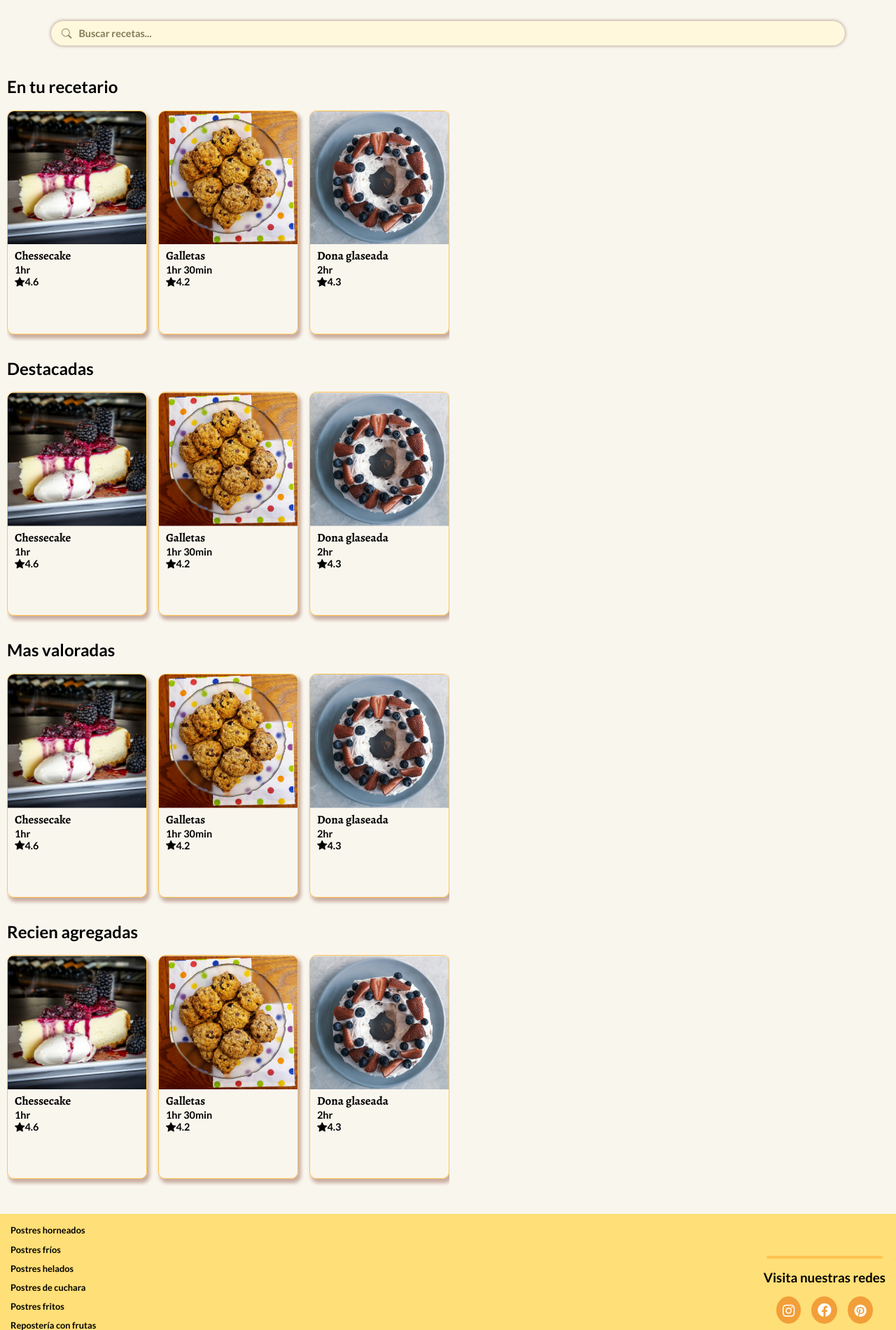
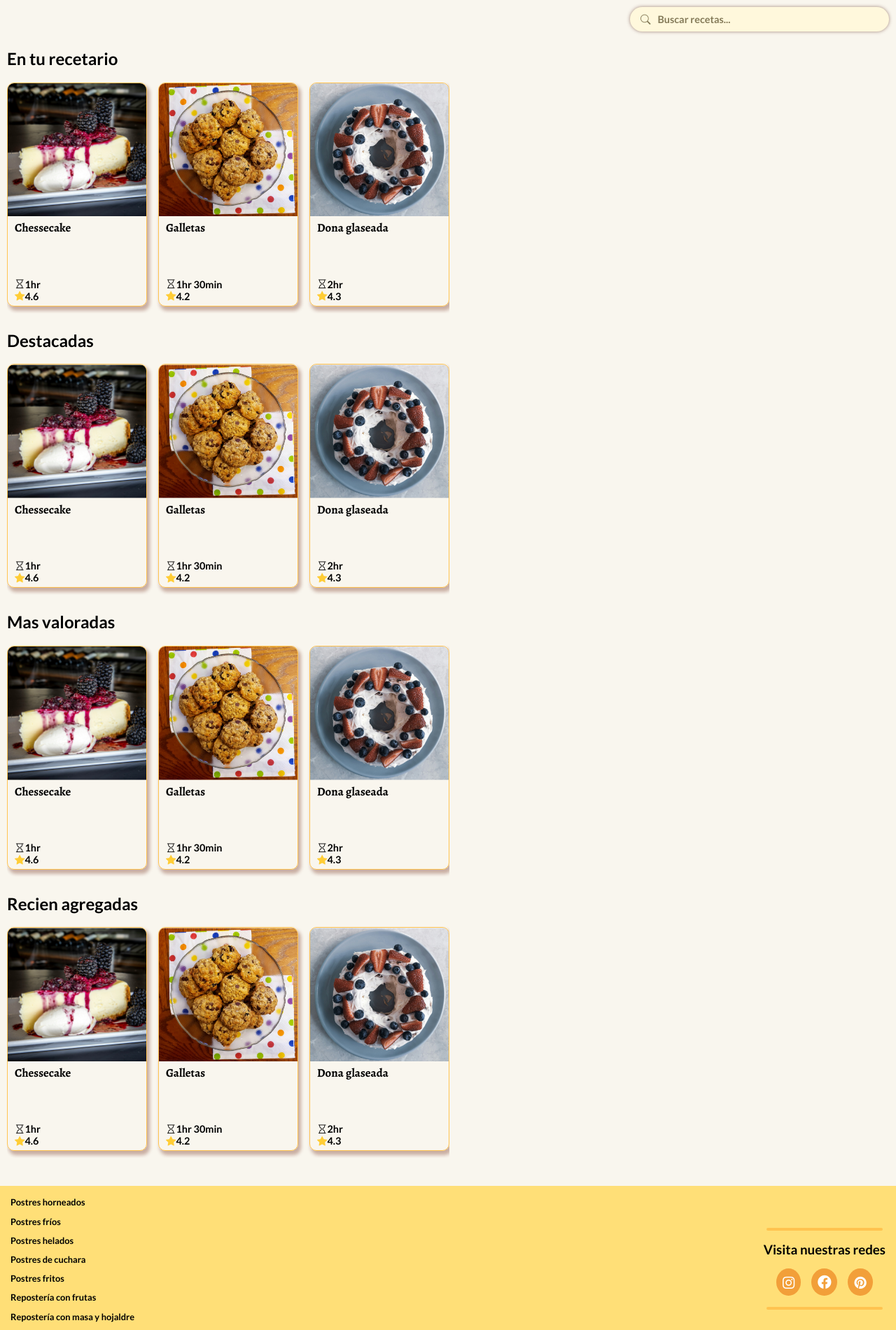
Before and after one commit to Atzel9/Vainilla, a PHP site: page / in a window 1280 px wide. Shown: the part 114-2015 px from the top of the page at 70% size. Run offline with PHP 8.4, Linux system fonts and the light colour scheme.

Commit message:
-Ajustes Pequeños
-Un poco de cambios en la barra de busqueda del index.
-Espaciado entre el título de las tarjetas con tiempo y las estrellas.

```diff
--- a/css/styles_index.css
+++ b/css/styles_index.css
@@ -1,9 +1,10 @@
 .div-buscar {
-    margin: 20px auto;
+    margin-left: auto;
+    margin-right: 0;
     display: flex;
     align-items: center;
     height: 35px;
-    width: 90%;
+    width: 95%;
     background-color: var(--cornsilk);
     border-radius: 25px;
     box-shadow: 0px 0px 5px 0px rgba(76,21,0,0.5);
@@ -67,9 +68,21 @@
     object-fit: cover;
 }
 .card .texto {
+    display: flex;
+    flex-direction: column;
+    justify-content: space-between;
+    height: 40%;
     text-align: left;
     padding: 5px 10px;
 }
 .card .texto h3 {
     font-family: var(--alegraya);
 }
+.card .texto div .star {
+    color: var(--color_sec);
+}
+@media screen and (min-width:410px) {
+    .div-buscar {
+        width: 370px;
+    }
+}
--- a/index.html
+++ b/index.html
@@ -62,8 +62,10 @@
                         </div>
                         <div class="texto">
                             <div><h3>Chessecake</h3></div>
-                            <div>1hr</div>
-                            <div><i class="bi bi-star-fill"></i>4.6</div>
+                            <div>
+                                <div><i class="bi bi-hourglass"></i>1hr</div>
+                                <div><i class="bi bi-star-fill star"></i>4.6</div>
+                            </div>
                         </div>
                     </a>
                 </li>
@@ -74,8 +76,10 @@
                         </div>
                         <div class="texto">
                             <div><h3>Galletas</h3></div>
-                            <div>1hr 30min</div>
-                            <div><i class="bi bi-star-fill"></i>4.2</div>
+                            <div>
+                                <div><i class="bi bi-hourglass"></i>1hr 30min</div>
+                                <div><i class="bi bi-star-fill star"></i>4.2</div>
+                            </div>
                         </div>
                     </a>
                 </li>
@@ -86,8 +90,10 @@
                         </div>
                         <div class="texto">
                             <div><h3>Dona glaseada</h3></div>
-                            <div>2hr</div>
-                            <div><i class="bi bi-star-fill"></i>4.3</div>
+                            <div>
+                                <div><i class="bi bi-hourglass"></i>2hr</div>
+                                <div><i class="bi bi-star-fill star"></i>4.3</div>
+                            </div>
                         </div>
                     </a>
                 </li>
@@ -103,8 +109,10 @@
                         </div>
                         <div class="texto">
                             <div><h3>Chessecake</h3></div>
-                            <div>1hr</div>
-                            <div><i class="bi bi-star-fill"></i>4.6</div>
+                            <div>
+                                <div><i class="bi bi-hourglass"></i>1hr</div>
+                                <div><i class="bi bi-star-fill star"></i>4.6</div>
+                            </div>
                         </div>
                     </a>
                 </li>
@@ -115,8 +123,10 @@
                         </div>
                         <div class="texto">
                             <div><h3>Galletas</h3></div>
-                            <div>1hr 30min</div>
-                            <div><i class="bi bi-star-fill"></i>4.2</div>
+                            <div>
+                                <div><i class="bi bi-hourglass"></i>1hr 30min</div>
+                                <div><i class="bi bi-star-fill star"></i>4.2</div>
+                            </div>
                         </div>
                     </a>
                 </li>
@@ -127,8 +137,10 @@
                         </div>
                         <div class="texto">
                             <div><h3>Dona glaseada</h3></div>
-                            <div>2hr</div>
-                            <div><i class="bi bi-star-fill"></i>4.3</div>
+                            <div>
+                                <div><i class="bi bi-hourglass"></i>2hr</div>
+                                <div><i class="bi bi-star-fill star"></i>4.3</div>
+                            </div>
                         </div>
                     </a>
                 </li>
@@ -144,8 +156,10 @@
                         </div>
                         <div class="texto">
                             <div><h3>Chessecake</h3></div>
-                            <div>1hr</div>
-                            <div><i class="bi bi-star-fill"></i>4.6</div>
+                            <div>
+                                <div><i class="bi bi-hourglass"></i>1hr</div>
+                                <div><i class="bi bi-star-fill star"></i>4.6</div>
+                            </div>
                         </div>
                     </a>
                 </li>
@@ -156,8 +170,10 @@
                         </div>
                         <div class="texto">
                             <div><h3>Galletas</h3></div>
-                            <div>1hr 30min</div>
-                            <div><i class="bi bi-star-fill"></i>4.2</div>
+                            <div>
+                                <div><i class="bi bi-hourglass"></i>1hr 30min</div>
+                                <div><i class="bi bi-star-fill star"></i>4.2</div>
+                            </div>
                         </div>
                     </a>
                 </li>
@@ -168,8 +184,10 @@
                         </div>
                         <div class="texto">
                             <div><h3>Dona glaseada</h3></div>
-                            <div>2hr</div>
-                            <div><i class="bi bi-star-fill"></i>4.3</div>
+                            <div>
+                                <div><i class="bi bi-hourglass"></i>2hr</div>
+                                <div><i class="bi bi-star-fill star"></i>4.3</div>
+                            </div>
                         </div>
                     </a>
                 </li>
@@ -185,8 +203,10 @@
                         </div>
                         <div class="texto">
                             <div><h3>Chessecake</h3></div>
-                            <div>1hr</div>
-                            <div><i class="bi bi-star-fill"></i>4.6</div>
+                            <div>
+                                <div><i class="bi bi-hourglass"></i>1hr</div>
+                                <div><i class="bi bi-star-fill star"></i>4.6</div>
+                            </div>
                         </div>
                     </a>
                 </li>
@@ -197,8 +217,10 @@
                         </div>
                         <div class="texto">
                             <div><h3>Galletas</h3></div>
-                            <div>1hr 30min</div>
-                            <div><i class="bi bi-star-fill"></i>4.2</div>
+                            <div>
+                                <div><i class="bi bi-hourglass"></i>1hr 30min</div>
+                                <div><i class="bi bi-star-fill star"></i>4.2</div>
+                            </div>
                         </div>
                     </a>
                 </li>
@@ -209,8 +231,10 @@
                         </div>
                         <div class="texto">
                             <div><h3>Dona glaseada</h3></div>
-                            <div>2hr</div>
-                            <div><i class="bi bi-star-fill"></i>4.3</div>
+                            <div>
+                                <div><i class="bi bi-hourglass"></i>2hr</div>
+                                <div><i class="bi bi-star-fill star"></i>4.3</div>
+                            </div>
                         </div>
                     </a>
                 </li>
```
